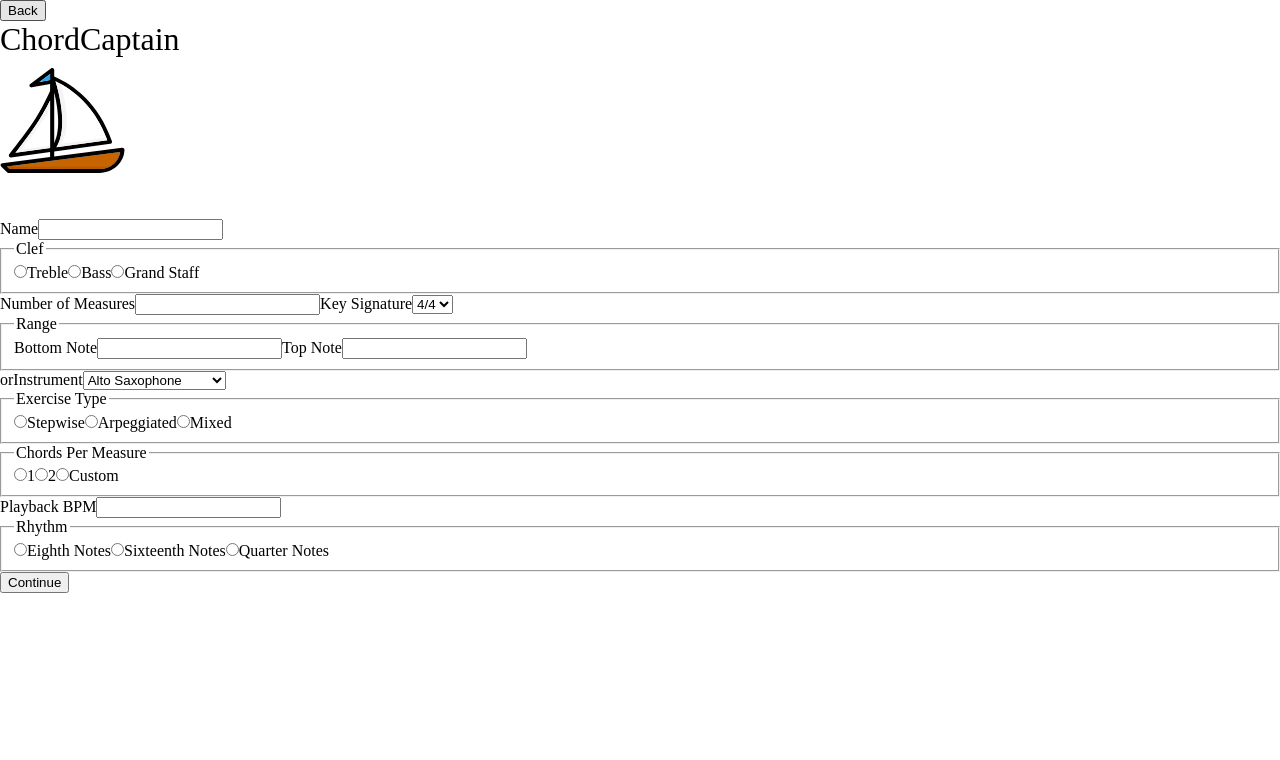
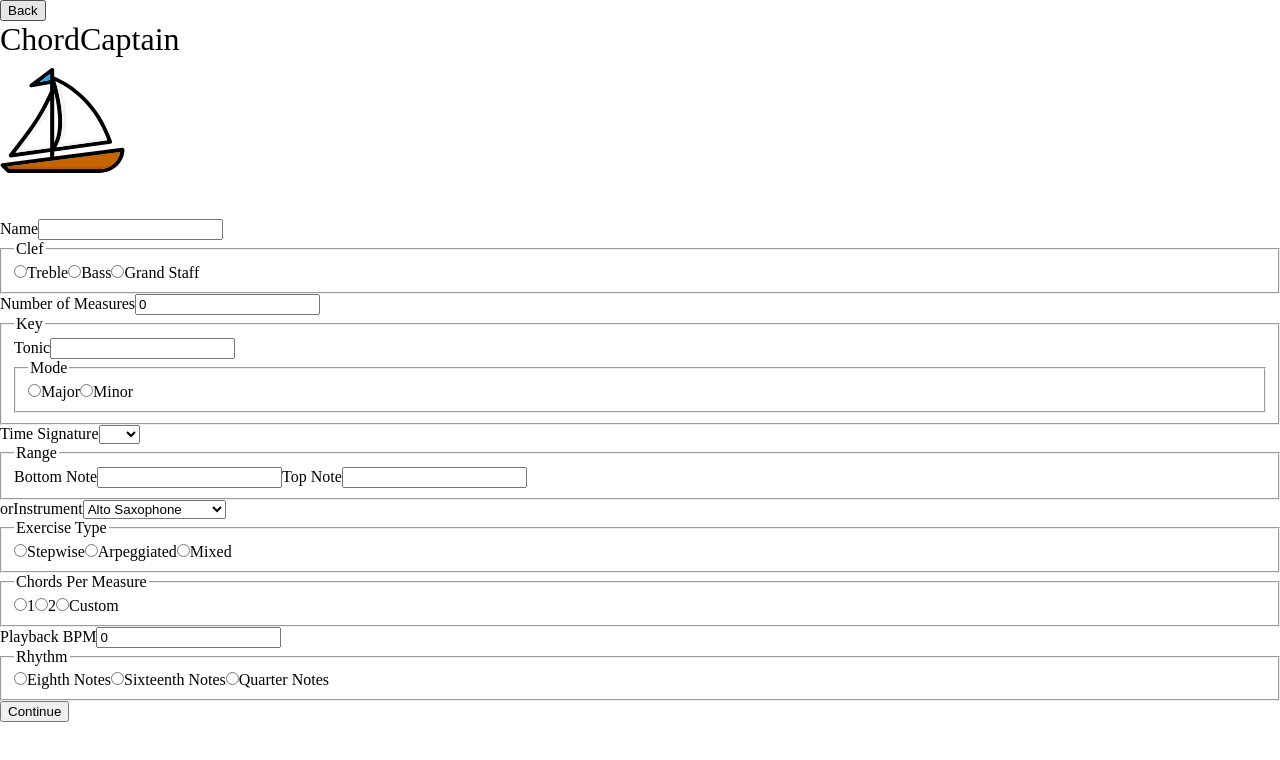
Before and after one commit to b-cheek/ChordCaptain, a Vue app: page /#/newExercise in a window 1280 px wide. Shown: the top 760 px of the page. Built offline with nearby package versions, Linux system fonts and the light colour scheme; what pocketbase would draw is missing.

Commit message:
Fully link new exercise options with database

```diff
--- a/src/components/TheExerciseForm.vue
+++ b/src/components/TheExerciseForm.vue
@@ -6,12 +6,45 @@ import pb from '@/database/db'
 
 const router = useRouter()
 const exerciseName = ref('')
+const clef = ref('')
+const numMeasures = ref(0)
+const key_tonic = ref('')
+const key_mode = ref('')
+const meter = ref('')
+const bottom_note = ref('')
+const top_note = ref('')
+const exercise_type = ref('')
+const chords_per_measure = ref('')
+const playback_bpm = ref(0)
+const base_rhythm = ref(0)
 
 async function submit() {
-  await pb.collection('exercises').create({
-    title: exerciseName.value
-  })
-  router.push(`/exercise/${exerciseName.value}`)
+  try {
+    // The database throws an error if the user is not logged in, so
+    // We know that pb.authStore is valid
+    const record = await pb.collection('exercises').create({
+      title: exerciseName.value,
+      clef: clef.value,
+      numMeasures: numMeasures.value,
+      key_tonic: key_tonic.value.toUpperCase(),
+      key_mode: key_mode.value,
+      meter: meter.value,
+      bottom_note: bottom_note.value.toUpperCase(),
+      top_note: top_note.value.toLocaleUpperCase(),
+      exercise_type: exercise_type.value,
+      chords_per_measure: chords_per_measure.value,
+      playback_bpm: playback_bpm.value,
+      base_rhythm: base_rhythm.value,
+      user: pb.authStore.model!.id
+    })
+    await pb.collection('users').update(pb.authStore.model!.id, {
+      'exercises+': record.id
+    })
+    router.push(`/exercise/${exerciseName.value}`)
+  } catch (e) {
+    alert('Invalid fields')
+    console.error(e)
+  }
 }
 </script>
 
@@ -21,17 +54,29 @@ async function submit() {
     <input id="exerciseName" type="text" v-model="exerciseName" />
     <fieldset>
       <legend>Clef</legend>
-      <input type="radio" id="treble" name="clef" />
+      <input type="radio" id="treble" name="clef" value="treble" v-model="clef" />
       <label for="treble">Treble</label>
-      <input type="radio" id="bass" name="clef" />
+      <input type="radio" id="bass" name="clef" value="bass" v-model="clef" />
       <label for="bass">Bass</label>
-      <input type="radio" id="grandStaff" name="clef" />
+      <input type="radio" id="grandStaff" name="clef" value="grand_staff" v-model="clef" />
       <label for="grandStaff">Grand Staff</label>
     </fieldset>
     <label for="numMeasures">Number of Measures</label>
-    <input id="numMeasures" type="number" />
-    <label for="keySignature">Key Signature</label>
-    <select id="keySignature">
+    <input id="numMeasures" type="number" v-model.number="numMeasures" />
+    <fieldset>
+      <legend>Key</legend>
+      <label for="key_tonic">Tonic</label>
+      <input type="text" id="key_tonic" v-model="key_tonic" />
+      <fieldset>
+        <legend>Mode</legend>
+        <input type="radio" id="major" name="key_mode" value="major" v-model="key_mode" />
+        <label for="major">Major</label>
+        <input type="radio" id="minor" name="key_mode" value="minor" v-model="key_mode" />
+        <label for="minor">Minor</label>
+      </fieldset>
+    </fieldset>
+    <label for="timeSignature">Time Signature</label>
+    <select id="timeSignature" v-model="meter">
       <option value="4/4">4/4</option>
       <option value="3/4">3/4</option>
       <option value="2/4">2/4</option>
@@ -41,9 +86,9 @@ async function submit() {
     <fieldset>
       <legend>Range</legend>
       <label for="bottomNote">Bottom Note</label>
-      <input id="bottomNote" type="text" />
+      <input id="bottomNote" type="text" v-model="bottom_note" />
       <label for="topNote">Top Note</label>
-      <input id="topNote" type="text" />
+      <input id="topNote" type="text" v-model="top_note" />
     </fieldset>
     <span>or</span>
     <label for="instrument">Instrument</label>
@@ -62,32 +107,32 @@ async function submit() {
     </select>
     <fieldset>
       <legend>Exercise Type</legend>
-      <input type="radio" id="stepwise" name="exerciseType" />
+      <input type="radio" id="stepwise" name="exerciseType" value="stepwise" v-model="exercise_type" />
       <label for="stepwise">Stepwise</label>
-      <input type="radio" id="arpeggiated" name="exerciseType" />
+      <input type="radio" id="arpeggiated" name="exerciseType" value="arpeggiated" v-model="exercise_type" />
       <label for="arpeggiated">Arpeggiated</label>
-      <input type="radio" id="mixed" name="exerciseType" />
+      <input type="radio" id="mixed" name="exerciseType" value="mixed" v-model="exercise_type" />
       <label for="mixed">Mixed</label>
     </fieldset>
     <fieldset>
       <legend>Chords Per Measure</legend>
-      <input type="radio" id="one" name="chordsPerMeasure" />
+      <input type="radio" id="one" name="chordsPerMeasure" value="1" v-model="chords_per_measure" />
       <label for="one">1</label>
-      <input type="radio" id="two" name="chordsPerMeasure" />
+      <input type="radio" id="two" name="chordsPerMeasure" value="2" v-model="chords_per_measure" />
       <label for="two">2</label>
-      <input type="radio" id="custom" name="chordsPerMeasure" />
+      <input type="radio" id="custom" name="chordsPerMeasure" value="custom" v-model="chords_per_measure" />
       <label for="custom">Custom</label>
     </fieldset>
     <label for="playbackBpm">Playback BPM</label>
-    <input id="playbackBpm" type="number" />
+    <input id="playbackBpm" type="number" v-model.number="playback_bpm" />
     <fieldset>
       <legend>Rhythm</legend>
-      <input type="radio" id="eighth" name="rhythm" />
-      <label for="eighth">Eighth Notes</label>
-      <input type="radio" id="sixteenth" name="rhythm" />
-      <label for="sixteenth">Sixteenth Notes</label>
-      <input type="radio" id="quarter" name="rhythm" />
-      <label for="quarter">Quarter Notes</label>
+      <input type="radio" id="8" name="rhythm" value="8" v-model.number="base_rhythm" />
+      <label for="8">Eighth Notes</label>
+      <input type="radio" id="16" name="rhythm" value="16" v-model.number="base_rhythm" />
+      <label for="16">Sixteenth Notes</label>
+      <input type="radio" id="4" name="rhythm" value="4" v-model.number="base_rhythm" />
+      <label for="4">Quarter Notes</label>
     </fieldset>
     <input type="submit" value="Continue" />
   </form>
```
